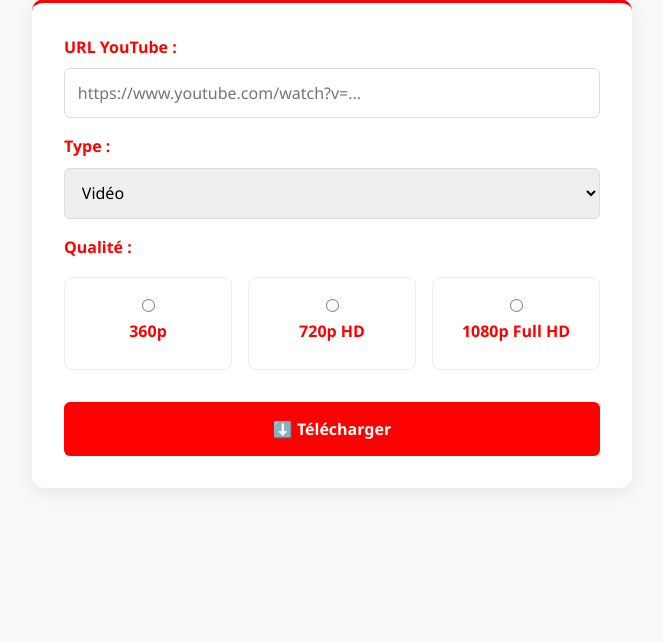
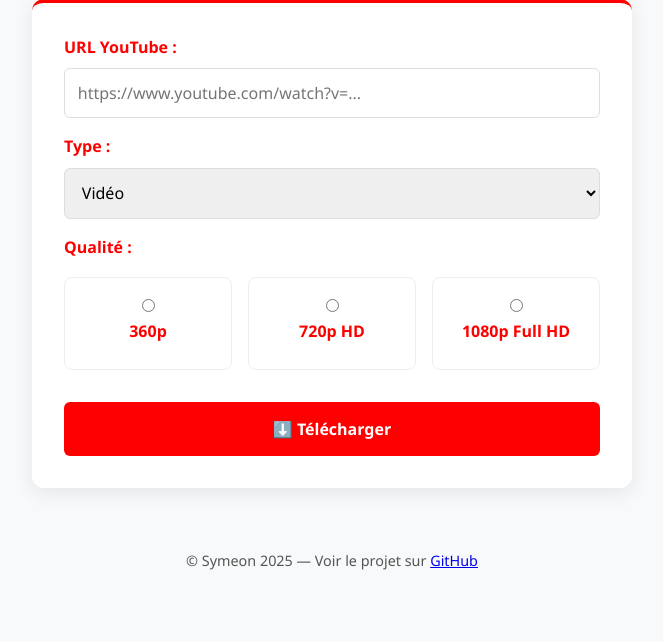
Before and after one commit to Symeon-createur/dualload, a Flask app: page /youtube in a window 1280 px wide. Shown: the part 158-800 px from the top of the page, without its empty margins (308-971 px from the left). Run offline with Flask 3, Linux system fonts and the light colour scheme.

Commit message:
Ajout des copyright

```diff
--- a/templates/youtube.html
+++ b/templates/youtube.html
@@ -218,5 +218,14 @@
     // Initialiser les options
     updateQualityOptions();
     </script>
+        <!-- Footer avec lien GitHub et copyright -->
+        <footer class="app-footer" style="text-align:center; margin: 2em 0; font-size: 0.9em; color: #555;">
+            <p>
+                &copy; Symeon 2025 — Voir le projet sur
+                <a href="https://github.com/Symeon-createur/dualload" target="_blank" rel="noopener noreferrer">
+                    GitHub
+                </a>
+            </p>
+        </footer>
 </body>
 </html>
```
Also changed, not shown: templates/soundcloud.html (+10 -0 lines).
